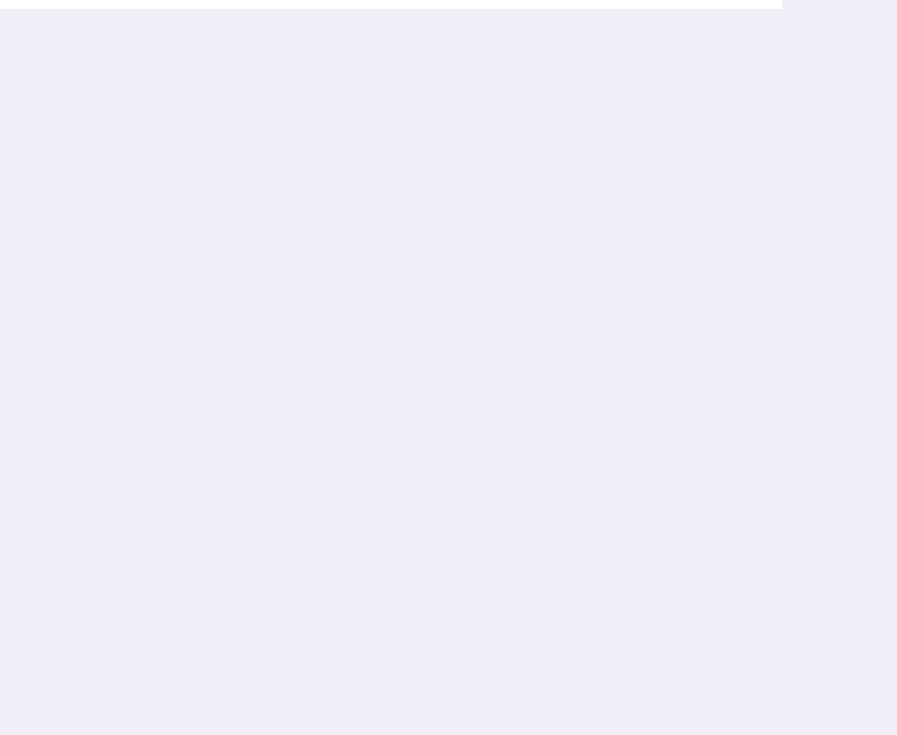
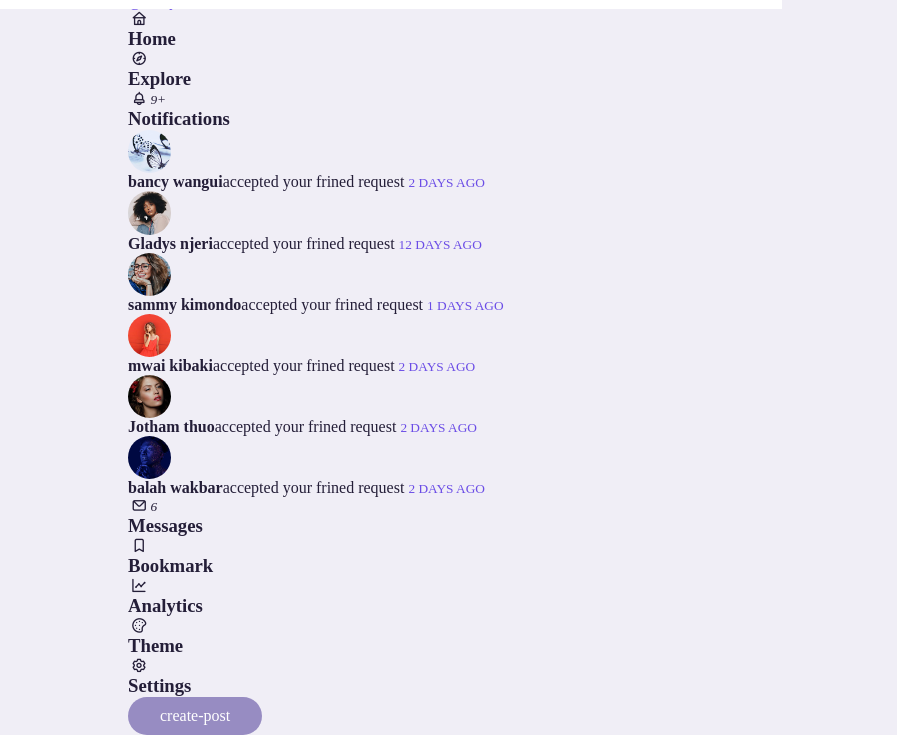
Before and after one commit to muigakelvin/CHATAPP, a plain HTML site: page index.html in a window 1280 px wide. Shown: the part 69-804 px from the top of the page, without its empty margins (0-897 px from the left). Drawn offline with nearby package versions, Linux system fonts and the light colour scheme.

Commit message:
left side without styling

```diff
--- a/index.html
+++ b/index.html
@@ -27,6 +27,120 @@
             </div>
         </div>
     </nav>
-    <! ----------------main-------------------------->
+    <! ----------------MAIN-------------------------->
+    <main>
+        <div class="container">
+            <!---------------------LEFT---------------------->
+
+            <!--------------------left--------------------->
+            <div class="left">
+                <a class="profile">
+                    <div class="profile-photo">
+                        <img src="./images/profile-1.jpg">
+                    </div>
+                    <div class="handle">
+                        <h4>teresia karanja</h4>
+                        <p class="text-muted">
+                            @Terry
+                        </p>
+                    </div>
+                </a>
+            <!------------------SIDEBAR----------------------->
+                <div class="sidebar">
+                    <a class="menu-item active">
+                        <span><i class="uil uil-home"></i></span><h3>Home</h3>
+                    </a>
+                    <a class="menu-item active">
+                        <span><i class="uil uil-compass"></i></span><h3>Explore</h3>
+                    </a>
+                    <a class="menu-item active" id="notifications">
+                        <span><i class="uil uil-bell"><small class="notification-count">9+</small></i></span><h3>Notifications</h3>
+                        <!------------------------NOTIFICATION POPUP----------------------------------->
+                        <div class="notifications-popup">
+                            <div>
+                                <div class="profile-photo">
+                                    <img src="./images/profile-2.jpg" alt="">
+                                </div>
+                                <div class="notification-body">
+                                    <b>bancy wangui</b>accepted your frined request
+                                    <small class="text-muted">2 DAYS AGO </small>
+                                </div>
+                            </div>
+                            <div>
+                                <div class="profile-photo">
+                                    <img src="./images/profile-3.jpg" alt="">
+                                </div>
+                                <div class="notification-body">
+                                    <b>Gladys njeri</b>accepted your frined request
+                                    <small class="text-muted">12 DAYS AGO </small>
+                                </div>
+                            </div>
+                            <div>
+                                <div class="profile-photo">
+                                    <img src="./images/profile-4.jpg" alt="">
+                                </div>
+                                <div class="notification-body">
+                                    <b>sammy kimondo</b>accepted your frined request
+                                    <small class="text-muted">1 DAYS AGO </small>
+                                </div>
+                            </div>
+                            <div>
+                                <div class="profile-photo">
+                                    <img src="./images/profile-5.jpg" alt="">
+                                </div>
+                                <div class="notification-body">
+                                    <b>mwai kibaki</b>accepted your frined request
+                                    <small class="text-muted">2 DAYS AGO </small>
+                                </div>
+                            </div>
+                            <div>
+                                <div class="profile-photo">
+                                    <img src="./images/profile-6.jpg" alt="">
+                                </div>
+                                <div class="notification-body">
+                                    <b>Jotham thuo</b>accepted your frined request
+                                    <small class="text-muted">2 DAYS AGO </small>
+                                </div>
+                            </div>
+                            <div>
+                                <div class="profile-photo">
+                                    <img src="./images/profile-7.jpg" alt="">
+                                </div>
+                                <div class="notification-body">
+                                    <b>balah wakbar</b>accepted your frined request
+                                    <small class="text-muted">2 DAYS AGO </small>
+                                </div>
+                            </div>
+                        </div>
+                    </a>
+                    <a class="menu-item active" id="messages-notifications">
+                        <span><i class="uil uil-envelope" ><small class="notification-count">6</small></i></span><h3>Messages</h3>
+                    </a>
+                    <a class="menu-item active">
+                        <span><i class="uil uil-bookmark"></i></span><h3>Bookmark</h3>
+                    </a>
+                    <a class="menu-item active">
+                        <span><i class="uil uil-chart-line"></i></span><h3>Analytics</h3>
+                    </a>
+                    <a class="menu-item active">
+                        <span><i class="uil uil-palette"></i></span><h3>Theme</h3>
+                    </a>
+                    <a class="menu-item active">
+                        <span><i class="uil uil-setting"></i></span><h3>Settings</h3>
+                    </a>
+                </div>
+                <!-------------------- END OF SIDEBAR----------------------->
+                <label for="Create-post" class="btn btn-primary">create-post</label>
+            </div>
+            <!--------------------RIGHT----------------------->
+            <div class="middle">
+
+            </div>
+            <!--------------------RIGHT----------------------->
+            <div class="right">
+
+            </div>
+        </div>
+    </main>
 </body>
 </html>
```
